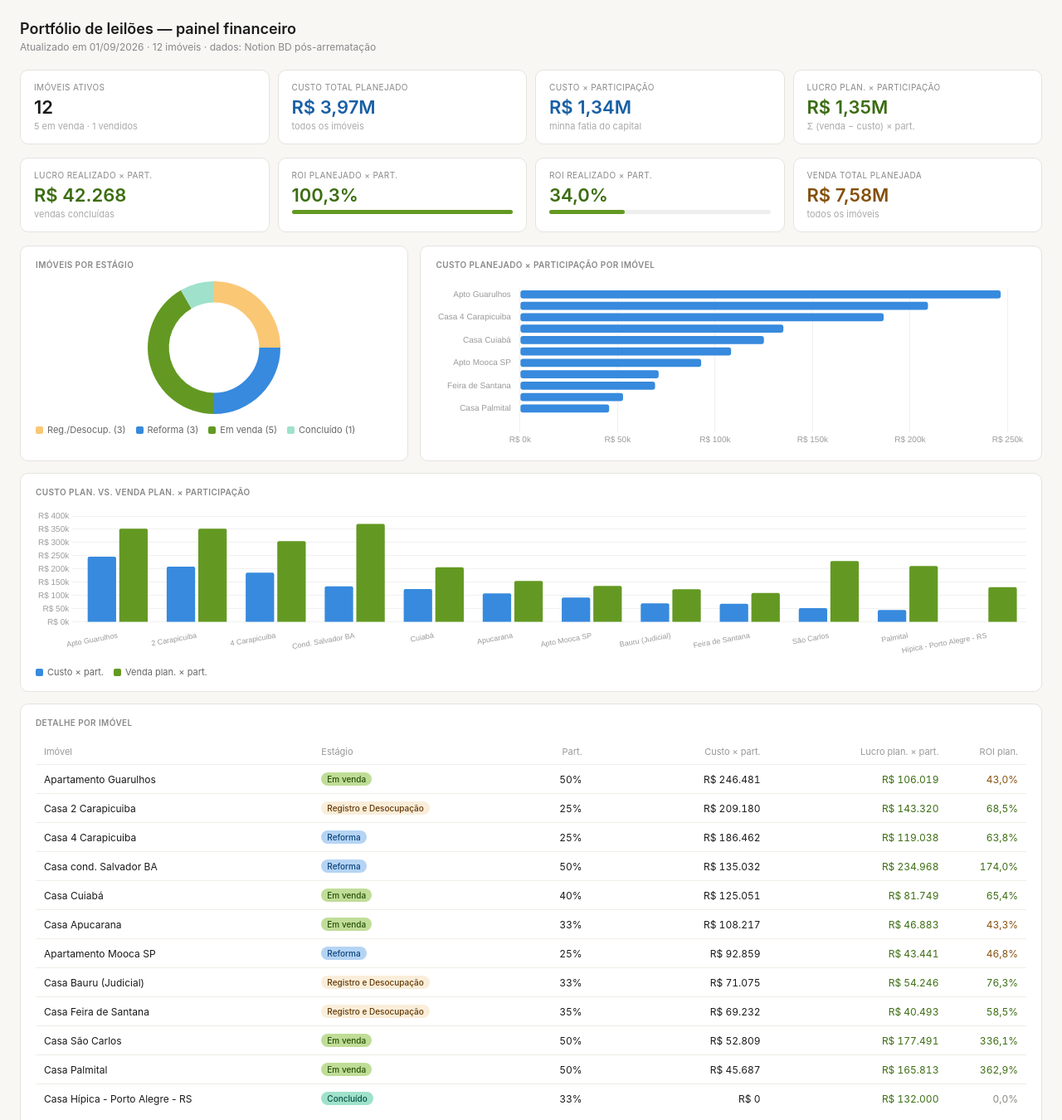
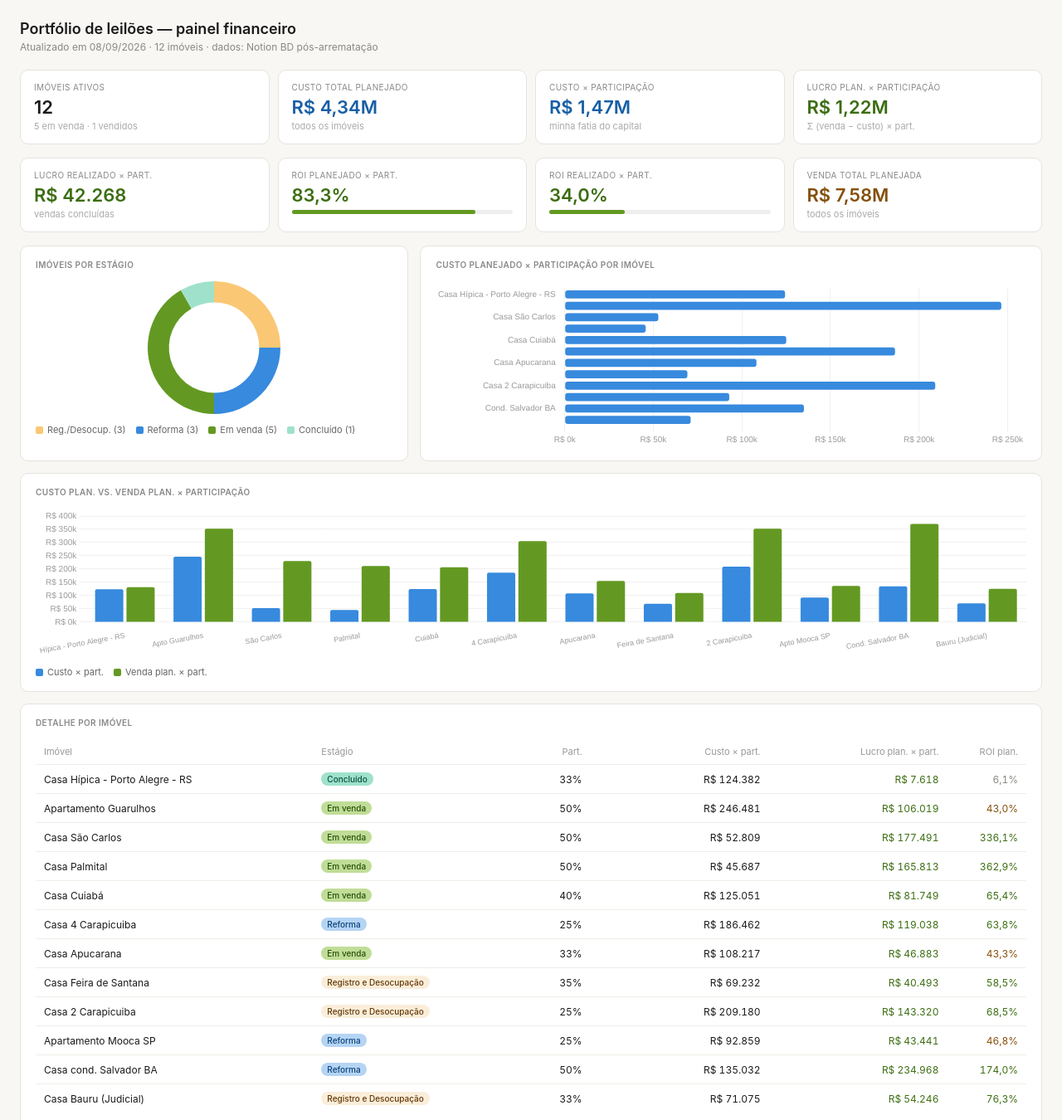
Before and after one commit to amkimura2011/leiloes-dashboard, a plain HTML site: page index.html in a window 1280 px wide. Shown: the top 1350 px of the page at 83% size. Drawn offline with nearby package versions, Linux system fonts and the light colour scheme.

Commit message:
Dashboard atualizado automaticamente — 2026-09-08

```diff
--- a/index.html
+++ b/index.html
@@ -48,7 +48,7 @@
 </head>
 <body>
 <h1>Portfólio de leilões — painel financeiro</h1>
-<p class="meta">Atualizado em 01/09/2026 · 12 imóveis · dados: Notion BD pós-arrematação</p>
+<p class="meta">Atualizado em 08/09/2026 · 12 imóveis · dados: Notion BD pós-arrematação</p>
 
 <div class="kpi-grid">
   <div class="kpi">
@@ -58,17 +58,17 @@
   </div>
   <div class="kpi">
     <div class="kpi-label">Custo total planejado</div>
-    <div class="kpi-value blue">R$ 3,97M</div>
+    <div class="kpi-value blue">R$ 4,34M</div>
     <div class="kpi-sub">todos os imóveis</div>
   </div>
   <div class="kpi">
     <div class="kpi-label">Custo × participação</div>
-    <div class="kpi-value blue">R$ 1,34M</div>
+    <div class="kpi-value blue">R$ 1,47M</div>
     <div class="kpi-sub">minha fatia do capital</div>
   </div>
   <div class="kpi">
     <div class="kpi-label">Lucro plan. × participação</div>
-    <div class="kpi-value green">R$ 1,35M</div>
+    <div class="kpi-value green">R$ 1,22M</div>
     <div class="kpi-sub">Σ (venda − custo) × part.</div>
   </div>
 </div>
@@ -81,8 +81,8 @@
   </div>
   <div class="kpi">
     <div class="kpi-label">ROI planejado × part.</div>
-    <div class="kpi-value green">100,3%</div>
-    <div class="roi-track"><div class="roi-fill" style="width:100.0%"></div></div>
+    <div class="kpi-value green">83,3%</div>
+    <div class="roi-track"><div class="roi-fill" style="width:83.3%"></div></div>
   </div>
   <div class="kpi">
     <div class="kpi-label">ROI realizado × part.</div>
@@ -143,76 +143,20 @@
     </thead>
     <tbody>
         <tr>
+          <td>Casa Hípica - Porto Alegre - RS</td>
+          <td><span class="badge b-con">Concluído</span></td>
+          <td class="n">33%</td>
+          <td class="n">R$ 124.382</td>
+          <td class="n" style="color:#3B6D11">R$ 7.618</td>
+          <td class="n" style="color:#888780">6,1%</td>
+        </tr>
+        <tr>
           <td>Apartamento Guarulhos</td>
           <td><span class="badge b-ven">Em venda</span></td>
           <td class="n">50%</td>
           <td class="n">R$ 246.481</td>
           <td class="n" style="color:#3B6D11">R$ 106.019</td>
           <td class="n" style="color:#854F0B">43,0%</td>
-        </tr>
-        <tr>
-          <td>Casa 2 Carapicuiba</td>
-          <td><span class="badge b-reg">Registro e Desocupação</span></td>
-          <td class="n">25%</td>
-          <td class="n">R$ 209.180</td>
-          <td class="n" style="color:#3B6D11">R$ 143.320</td>
-          <td class="n" style="color:#3B6D11">68,5%</td>
-        </tr>
-        <tr>
-          <td>Casa 4 Carapicuiba</td>
-          <td><span class="badge b-ref">Reforma</span></td>
-          <td class="n">25%</td>
-          <td class="n">R$ 186.462</td>
-          <td class="n" style="color:#3B6D11">R$ 119.038</td>
-          <td class="n" style="color:#3B6D11">63,8%</td>
-        </tr>
-        <tr>
-          <td>Casa cond. Salvador BA</td>
-          <td><span class="badge b-ref">Reforma</span></td>
-          <td class="n">50%</td>
-          <td class="n">R$ 135.032</td>
-          <td class="n" style="color:#3B6D11">R$ 234.968</td>
-          <td class="n" style="color:#3B6D11">174,0%</td>
-        </tr>
-        <tr>
-          <td>Casa Cuiabá</td>
-          <td><span class="badge b-ven">Em venda</span></td>
-          <td class="n">40%</td>
-          <td class="n">R$ 125.051</td>
-          <td class="n" style="color:#3B6D11">R$ 81.749</td>
-          <td class="n" style="color:#3B6D11">65,4%</td>
-        </tr>
-        <tr>
-          <td>Casa Apucarana</td>
-          <td><span class="badge b-ven">Em venda</span></td>
-          <td class="n">33%</td>
-          <td class="n">R$ 108.217</td>
-          <td class="n" style="color:#3B6D11">R$ 46.883</td>
-          <td class="n" style="color:#854F0B">43,3%</td>
-        </tr>
-        <tr>
-          <td>Apartamento Mooca SP</td>
-          <td><span class="badge b-ref">Reforma</span></td>
-          <td class="n">25%</td>
-          <td class="n">R$ 92.859</td>
-          <td class="n" style="color:#3B6D11">R$ 43.441</td>
-          <td class="n" style="color:#854F0B">46,8%</td>
-        </tr>
-        <tr>
-          <td>Casa Bauru (Judicial)</td>
-          <td><span class="badge b-reg">Registro e Desocupação</span></td>
-          <td class="n">33%</td>
-          <td class="n">R$ 71.075</td>
-          <td class="n" style="color:#3B6D11">R$ 54.246</td>
-          <td class="n" style="color:#3B6D11">76,3%</td>
-        </tr>
-        <tr>
-          <td>Casa Feira de Santana</td>
-          <td><span class="badge b-reg">Registro e Desocupação</span></td>
-          <td class="n">35%</td>
-          <td class="n">R$ 69.232</td>
-          <td class="n" style="color:#3B6D11">R$ 40.493</td>
-          <td class="n" style="color:#3B6D11">58,5%</td>
         </tr>
         <tr>
           <td>Casa São Carlos</td>
@@ -231,20 +175,76 @@
           <td class="n" style="color:#3B6D11">362,9%</td>
         </tr>
         <tr>
-          <td>Casa Hípica - Porto Alegre - RS</td>
-          <td><span class="badge b-con">Concluído</span></td>
+          <td>Casa Cuiabá</td>
+          <td><span class="badge b-ven">Em venda</span></td>
+          <td class="n">40%</td>
+          <td class="n">R$ 125.051</td>
+          <td class="n" style="color:#3B6D11">R$ 81.749</td>
+          <td class="n" style="color:#3B6D11">65,4%</td>
+        </tr>
+        <tr>
+          <td>Casa 4 Carapicuiba</td>
+          <td><span class="badge b-ref">Reforma</span></td>
+          <td class="n">25%</td>
+          <td class="n">R$ 186.462</td>
+          <td class="n" style="color:#3B6D11">R$ 119.038</td>
+          <td class="n" style="color:#3B6D11">63,8%</td>
+        </tr>
+        <tr>
+          <td>Casa Apucarana</td>
+          <td><span class="badge b-ven">Em venda</span></td>
           <td class="n">33%</td>
-          <td class="n">R$ 0</td>
-          <td class="n" style="color:#3B6D11">R$ 132.000</td>
-          <td class="n" style="color:#888780">0,0%</td>
+          <td class="n">R$ 108.217</td>
+          <td class="n" style="color:#3B6D11">R$ 46.883</td>
+          <td class="n" style="color:#854F0B">43,3%</td>
+        </tr>
+        <tr>
+          <td>Casa Feira de Santana</td>
+          <td><span class="badge b-reg">Registro e Desocupação</span></td>
+          <td class="n">35%</td>
+          <td class="n">R$ 69.232</td>
+          <td class="n" style="color:#3B6D11">R$ 40.493</td>
+          <td class="n" style="color:#3B6D11">58,5%</td>
+        </tr>
+        <tr>
+          <td>Casa 2 Carapicuiba</td>
+          <td><span class="badge b-reg">Registro e Desocupação</span></td>
+          <td class="n">25%</td>
+          <td class="n">R$ 209.180</td>
+          <td class="n" style="color:#3B6D11">R$ 143.320</td>
+          <td class="n" style="color:#3B6D11">68,5%</td>
+        </tr>
+        <tr>
+          <td>Apartamento Mooca SP</td>
+          <td><span class="badge b-ref">Reforma</span></td>
+          <td class="n">25%</td>
+          <td class="n">R$ 92.859</td>
+          <td class="n" style="color:#3B6D11">R$ 43.441</td>
+          <td class="n" style="color:#854F0B">46,8%</td>
+        </tr>
+        <tr>
+          <td>Casa cond. Salvador BA</td>
+          <td><span class="badge b-ref">Reforma</span></td>
+          <td class="n">50%</td>
+          <td class="n">R$ 135.032</td>
+          <td class="n" style="color:#3B6D11">R$ 234.968</td>
+          <td class="n" style="color:#3B6D11">174,0%</td>
+        </tr>
+        <tr>
+          <td>Casa Bauru (Judicial)</td>
+          <td><span class="badge b-reg">Registro e Desocupação</span></td>
+          <td class="n">33%</td>
+          <td class="n">R$ 71.075</td>
+          <td class="n" style="color:#3B6D11">R$ 54.246</td>
+          <td class="n" style="color:#3B6D11">76,3%</td>
         </tr></tbody>
   </table>
 </div>
 
 <script>
-const labels = ["Apto Guarulhos", "Casa 2 Carapicuiba", "Casa 4 Carapicuiba", "Cond. Salvador BA", "Casa Cuiab\u00e1", "Casa Apucarana", "Apto Mooca SP", "Casa Bauru (Judicial)", "Feira de Santana", "Casa S\u00e3o Carlos", "Casa Palmital", "Casa H\u00edpica - Porto Alegre - RS"];
-const custos = [246481, 209180, 186462, 135032, 125051, 108217, 92859, 71075, 69232, 52809, 45687, 0];
-const vendas = [352500, 352500, 305500, 370000, 206800, 155100, 136300, 124080, 109725, 230300, 211500, 132000];
+const labels = ["Casa H\u00edpica - Porto Alegre - RS", "Apto Guarulhos", "Casa S\u00e3o Carlos", "Casa Palmital", "Casa Cuiab\u00e1", "Casa 4 Carapicuiba", "Casa Apucarana", "Feira de Santana", "Casa 2 Carapicuiba", "Apto Mooca SP", "Cond. Salvador BA", "Casa Bauru (Judicial)"];
+const custos = [124382, 246481, 52809, 45687, 125051, 186462, 108217, 69232, 209180, 92859, 135032, 71075];
+const vendas = [132000, 352500, 230300, 211500, 206800, 305500, 155100, 109725, 352500, 136300, 370000, 125321];
 const donut  = [3, 3, 5, 1];
 const tc = "rgba(0,0,0,0.4)", gc = "rgba(0,0,0,0.06)";
 const fmtK = v => "R$ " + Math.round(v/1000) + "k";
```
